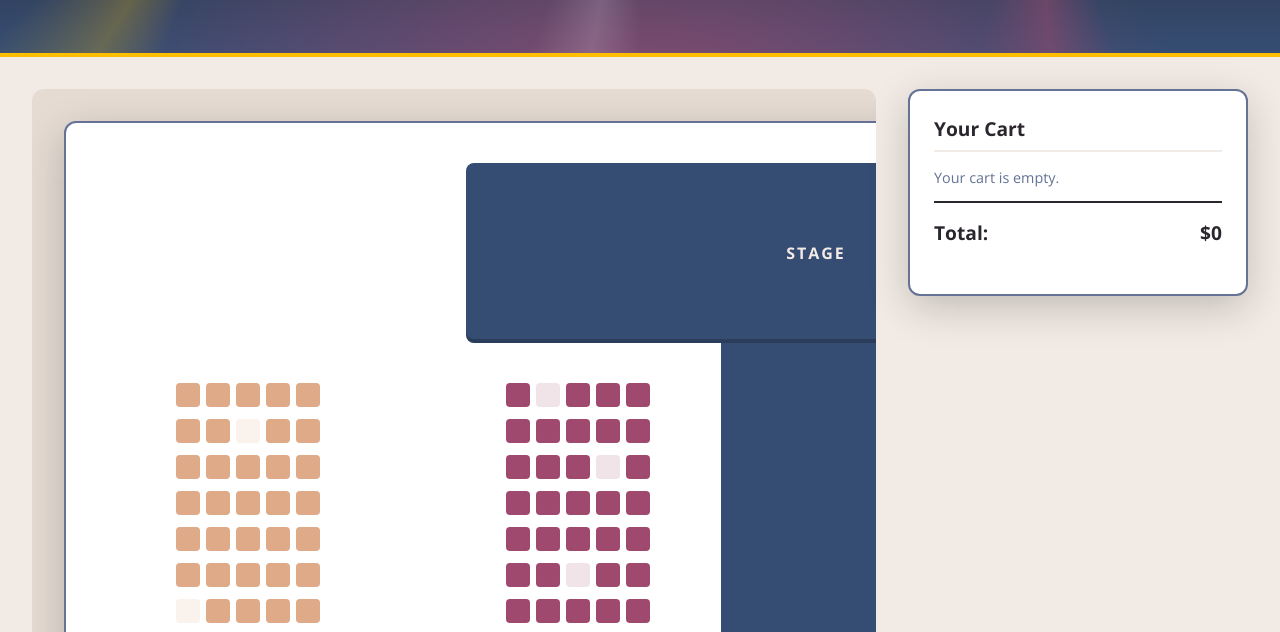
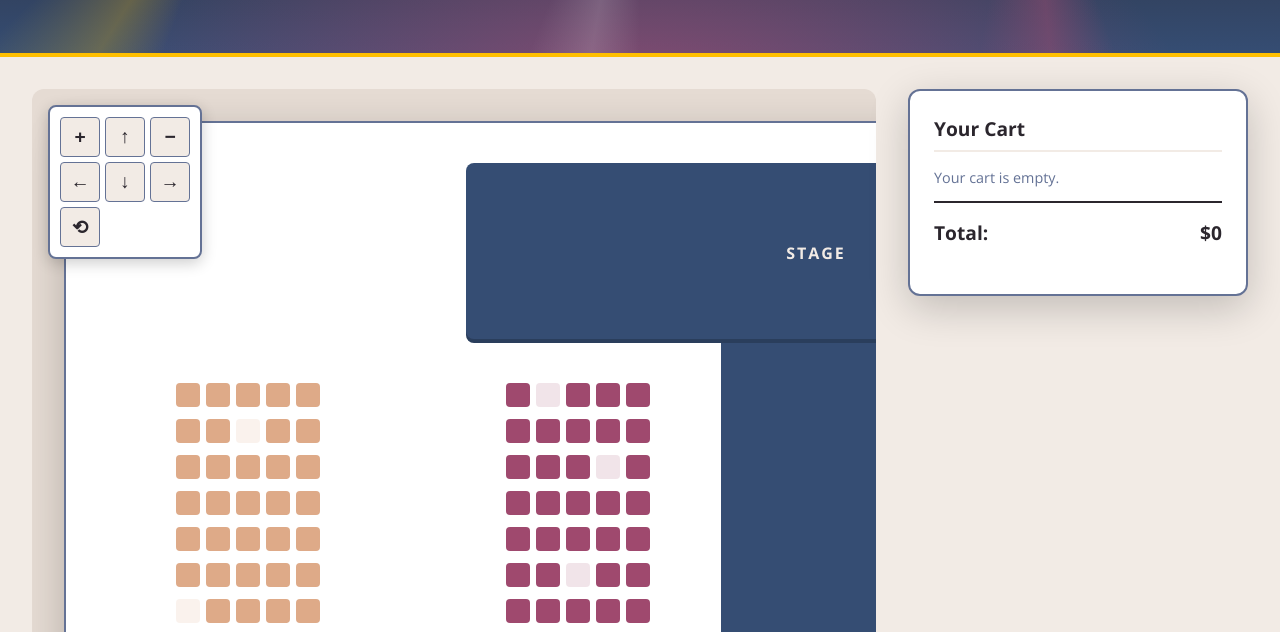
Before and after one commit to liminr425/venue-ticketing, a plain HTML site: page index.html in a window 1280 px wide. Shown: the part 177-809 px from the top of the page. Drawn offline with nearby package versions, Linux system fonts and the light colour scheme.

Commit message:
Added zoom-in,zoom-out panel

```diff
--- a/css/styles.css
+++ b/css/styles.css
@@ -231,3 +231,55 @@ main#app{
     position: static;
     box-shadow: none;
 }
+
+
+
+#map-controls {
+    position: absolute;
+    top: 1rem;
+    left: 1rem;
+    z-index: 100;
+    display: grid;
+    grid-template-columns: repeat(3, 40px);
+    gap: 5px;
+    background: #FFFFFF;
+    padding: 10px;
+    border-radius: 8px;
+    box-shadow: 0 4px 15px rgba(0,0,0,0.2);
+    border: 2px solid #647295;
+}
+
+#map-controls button {
+    width: 40px;
+    height: 40px;
+    cursor: pointer;
+    font-weight: bold;
+    font-size: 1.2rem;
+    border: 1px solid #647295;
+    background: #F2EBE5;
+    color: #2B262D;
+    border-radius: 4px;
+    transition: background 0.2s;
+}
+
+#map-controls button:hover {
+    background: #ffbf00;
+}
+
+#map-wrapper{
+    position: relative;
+    flex: 1;
+    min-width: 0;
+}
+
+#map-area{
+    width: 100%;
+    flex: none;}
+
+#zoom-in { grid-column: 1; grid-row: 1; }
+#zoom-out { grid-column: 3; grid-row: 1; }
+#pan-up { grid-column: 2; grid-row: 1; }
+#pan-left { grid-column: 1; grid-row: 2; }
+#pan-down { grid-column: 2; grid-row: 2; }
+#pan-right { grid-column: 3; grid-row: 2; }
+#reset-view { grid-column: 1 / span 3; grid-row: 3; width: 100%; }
--- a/index.html
+++ b/index.html
@@ -16,8 +16,19 @@
   </header>
 
   <main id="app">
-      <div id="map-area">
-          <p id="status">Loading venue...</p>
+      <div id="map-wrapper">
+          <div id="map-controls">
+              <button id="zoom-in" title="Zoom In">+</button>
+              <button id="pan-up" title="Move Up">↑</button>
+              <button id="zoom-out" title="Zoom Out">−</button>
+              <button id="pan-left" title="Move Left">←</button>
+              <button id="pan-down" title="Move Down">↓</button>
+              <button id="pan-right" title="Move Right">→</button>
+              <button id="reset-view" title="Reset View">⟲</button>
+          </div>
+          <div id="map-area">
+              <p id="status">Loading venue...</p>
+          </div>
       </div>
 
       <aside id="sidebar">
@@ -49,6 +60,7 @@
 
   <script src="js/venue-data.js"></script>
   <script src="js/venue-render.js"></script>
+  <script src="js/map-controls.js"></script>
   <script src="js/cart.js"></script>
   <script src="js/main.js"></script>
 
--- a/js/main.js
+++ b/js/main.js
@@ -1,6 +1,15 @@
 let currentInspectedSeat=null;
 document.addEventListener("DOMContentLoaded",function () {
+    if (typeof loadCart === "function") {
+        loadCart();
+    }
+
     renderVenue();
+
+    if (typeof setupMapControls === "function") {
+        setupMapControls();
+    }
+
 
     const map=document.querySelector(".map-container");
     const detailsPanel=document.getElementById("details-panel");
--- a/js/map-controls.js
+++ b/js/map-controls.js
@@ -0,0 +1,40 @@
+let mapZoom = 1;
+let mapX = 0;
+let mapY = 0;
+
+const MIN_ZOOM = 0.5;
+const MAX_ZOOM = 2;
+const ZOOM_STEP = 0.2;
+const PAN_STEP = 50;
+
+function updateMapTransform() {
+    const map = document.querySelector(".map-container");
+    if (!map) return;
+    map.style.transformOrigin = "top left";
+    map.style.transform = `translate(${mapX}px, ${mapY}px) scale(${mapZoom})`;
+}
+
+function setupMapControls() {
+    function on(id, handler) {
+        const el = document.getElementById(id);
+        if (el) el.addEventListener("click", handler);
+        else console.warn("Missing button: #" + id);
+    }
+
+    on("zoom-in", function () {
+        mapZoom = Math.min(MAX_ZOOM, Math.round((mapZoom + ZOOM_STEP) * 10) / 10);
+        updateMapTransform();
+    });
+    on("zoom-out", function () {
+        mapZoom = Math.max(MIN_ZOOM, Math.round((mapZoom - ZOOM_STEP) * 10) / 10);
+        updateMapTransform();
+    });
+    on("pan-up",    function () { mapY -= PAN_STEP; updateMapTransform(); });
+    on("pan-down",  function () { mapY += PAN_STEP; updateMapTransform(); });
+    on("pan-left",  function () { mapX -= PAN_STEP; updateMapTransform(); });
+    on("pan-right", function () { mapX += PAN_STEP; updateMapTransform(); });
+    on("reset-view", function () {
+        mapZoom = 1; mapX = 0; mapY = 0;
+        updateMapTransform();
+    });
+}
```
